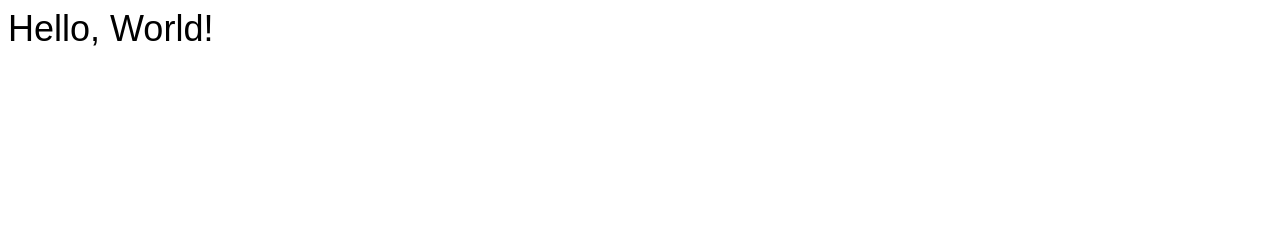
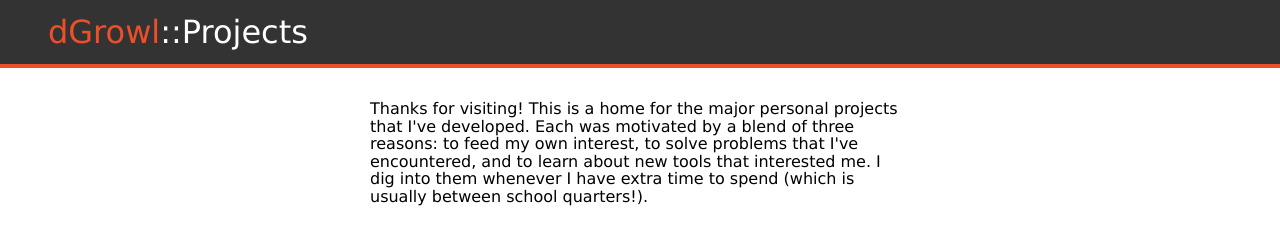
Before and after one commit to dGrowl/dGrowl.github.io, a plain HTML site: page index.html in a window 1280 px wide. Drawn offline with Linux system fonts and the light colour scheme.

Commit message:
Designed basic layout and added project blurb

```diff
--- a/index.html
+++ b/index.html
@@ -5,9 +5,18 @@
 		<meta name="viewport" content="width=device-width, initial-scale=1.0">
 		<title>dGrowl@GitHub</title>
 		<link rel="icon" href="favicon.png">
+		<link rel="stylesheet" type="text/css" href="reset.css">
 		<link rel="stylesheet" type="text/css" href="light.css">
 	</head>
 	<body>
-		Hello, World!
+		<div id="header">
+			<a href="http://github.com/dGrowl" id="name">dGrowl</a>::<!--
+		---><a href="http://dGrowl.github.io">Projects</a>
+		</div>
+		<div id="content">
+			<p>
+				Thanks for visiting! This is a home for the major personal projects that I've developed. Each was motivated by a blend of three reasons: to feed my own interest, to solve problems that I've encountered, and to learn about new tools that interested me. I dig into them whenever I have extra time to spend (which is usually between school quarters!).
+			</p>
+		</div>
 	</body>
 </html>
--- a/light.css
+++ b/light.css
@@ -1,4 +1,37 @@
 body {
-	font-size: 36px;
-	font-family: sans-serif;
+	font-family: Verdana, sans-serif;
 }
+
+a {
+	text-decoration: none;
+	color: inherit;
+}
+
+p {
+	margin-top:    16px;
+	margin-bottom: 16px;
+	line-height:   1.1em;
+}
+
+#header {
+	background-color: #333;
+	border-bottom: 4px solid #ed5028;
+	color: #fff;
+	font-size: 32px;
+	padding: 16px;
+	padding-left: 48px;
+}
+
+#name {
+	color: #ed5028;
+}
+
+#content {
+	margin-top:    32px;
+	margin-bottom: 32px;
+	margin-left:   auto;
+	margin-right:  auto;
+	width: 50%;
+	max-width: 540px;
+	min-width: 330px;
+}
```
